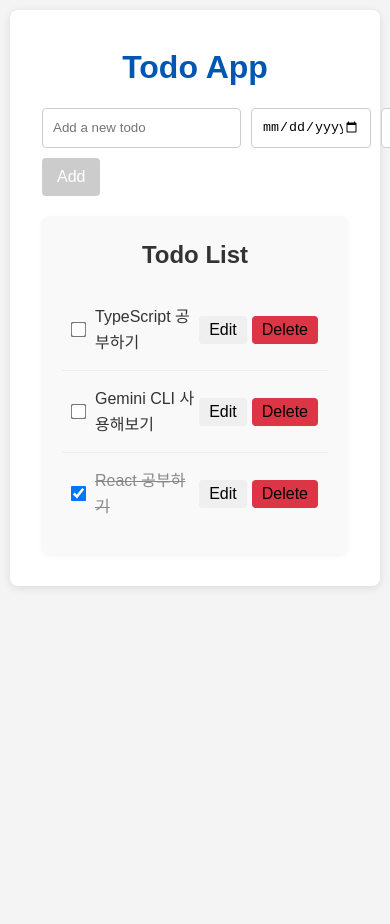
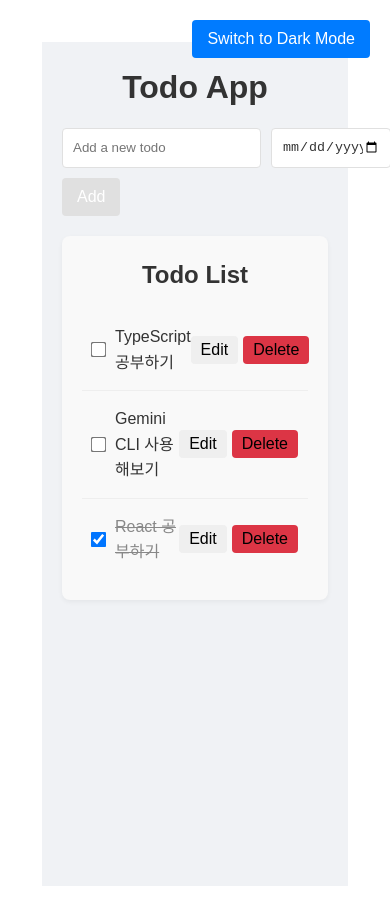
Before and after one commit to jaegap-tech/todolist-app, a React (Vite) app in the folder todolist-app/: page / in a window 390 px wide. Shown: the top 924 px of the page. Before the commit the page ends 844 px from the top, so only its background shows below. Built offline with nearby package versions, Linux system fonts and the light colour scheme.

Commit message:
feat: 다크 모드 및 사용자 지정 테마 지원
- 테마 정의 및 컨텍스트 구현

- 앱에 테마 공급자 및 전환 UI 통합

- 컴포넌트 스타일을 테마 변수 사용으로 전환

- 테마 기본 설정 저장을 위한 로컬 스토리지 통합

```diff
--- a/todolist-app/src/App.tsx
+++ b/todolist-app/src/App.tsx
@@ -2,16 +2,57 @@ import AddTodoForm from './components/AddTodoForm';
 import TodoList from './components/TodoList';
 import './App.css';
 import { useTodos } from './hooks/useTodos'; // Import useTodos
+import { ThemeProvider, useTheme } from './contexts/ThemeContext'; // Import ThemeProvider and useTheme
+import styled from 'styled-components'; // Import styled-components
+import type { ThemeName } from './styles/themes'; // Import ThemeName as a type
 
-function App() {
+const AppContainer = styled.div`
+  background-color: ${({ theme }) => theme.background};
+  color: ${({ theme }) => theme.text};
+  min-height: 100vh;
+  padding: 20px;
+`;
+
+const ThemeToggleButton = styled.button`
+  position: absolute;
+  top: 20px;
+  right: 20px;
+  padding: 10px 15px;
+  background-color: ${({ theme }) => theme.primary};
+  color: white;
+  border: none;
+  border-radius: 4px;
+  cursor: pointer;
+  &:hover {
+    background-color: ${({ theme }) => theme.primaryHover};
+  }
+`;
+
+function AppContent() { // Renamed App to AppContent to use useTheme hook
   const { todos, addTodo, deleteTodo, toggleTodo, updateTodo } = useTodos(); // Use the custom hook
+  const { themeName, setTheme } = useTheme(); // Use the useTheme hook
+
+  const handleToggleTheme = () => {
+    setTheme(themeName === 'light' ? 'dark' : 'light');
+  };
 
   return (
-    <>
+    <AppContainer>
+      <ThemeToggleButton onClick={handleToggleTheme}>
+        Switch to {themeName === 'light' ? 'Dark' : 'Light'} Mode
+      </ThemeToggleButton>
       <h1>Todo App</h1>
       <AddTodoForm onAddTodo={addTodo} /> {/* Pass addTodo as a prop */}
       <TodoList todos={todos} onDelete={deleteTodo} onToggle={toggleTodo} onUpdate={updateTodo} /> {/* Pass todos, deleteTodo, toggleTodo, and updateTodo as props */}
-    </>
+    </AppContainer>
+  );
+}
+
+function App() {
+  return (
+    <ThemeProvider>
+      <AppContent /> {/* Render AppContent inside ThemeProvider */}
+    </ThemeProvider>
   );
 }
 
--- a/todolist-app/src/components/AddTodoForm.tsx
+++ b/todolist-app/src/components/AddTodoForm.tsx
@@ -22,8 +22,10 @@ const InputContainer = styled.div`
 const Input = styled.input<{ $hasError?: boolean }>`
   flex-grow: 1;
   padding: 10px;
-  border: 1px solid ${({ $hasError }) => ($hasError ? 'red' : '#ccc')};
+  border: 1px solid ${({ $hasError, theme }) => ($hasError ? theme.error : theme.border)}; // Use theme.error and theme.border
   border-radius: 4px;
+  background-color: ${({ theme }) => theme.cardBackground}; // Use theme.cardBackground
+  color: ${({ theme }) => theme.text}; // Use theme.text
 `;
 
 const DateInput = styled(Input)`
@@ -33,18 +35,18 @@ const DateInput = styled(Input)`
 
 const Button = styled.button`
   padding: 10px 15px;
-  background-color: #007bff;
+  background-color: ${({ theme }) => theme.primary}; // Use theme.primary
   color: white;
   border: none;
   border-radius: 4px;
   cursor: pointer;
 
   &:hover {
-    background-color: #0056b3;
+    background-color: ${({ theme }) => theme.primaryHover}; // Use theme.primaryHover
   }
 
   &:disabled {
-    background-color: #ccc;
+    background-color: ${({ theme }) => theme.border}; // Use theme.border
     cursor: not-allowed;
   }
 `;
@@ -125,7 +127,7 @@ const AddTodoForm: React.FC<AddTodoFormProps> = ({ onAddTodo }) => {
           onChange={(e) => setTagsInput(e.target.value)}
         />
       </InputContainer>
-      {hasError && <span id="add-todo-error" style={{ color: 'red', fontSize: '0.8em' }}>Todo cannot be empty</span>}
+      {hasError && <span id="add-todo-error" style={{ color: 'red', fontSize: '0.8em' }}>Todo cannot be empty</span>} {/* Use theme.error for color */}
       <Button type="submit" aria-label="Add todo" disabled={isInputEmpty}>Add</Button>
     </Form>
   );
--- a/todolist-app/src/components/EditTodoForm.tsx
+++ b/todolist-app/src/components/EditTodoForm.tsx
@@ -19,8 +19,10 @@ const Form = styled.form`
 const Input = styled.input<{ $hasError?: boolean }>`
   flex-grow: 1;
   padding: 10px;
-  border: 1px solid ${({ $hasError }) => ($hasError ? 'red' : '#ccc')};
+  border: 1px solid ${({ $hasError, theme }) => ($hasError ? theme.error : theme.border)}; // Use theme.error and theme.border
   border-radius: 4px;
+  background-color: ${({ theme }) => theme.cardBackground}; // Use theme.cardBackground
+  color: ${({ theme }) => theme.text}; // Use theme.text
 `;
 
 const DateInput = styled(Input)`
@@ -30,14 +32,14 @@ const DateInput = styled(Input)`
 
 const Button = styled.button`
   padding: 10px 15px;
-  background-color: #007bff;
+  background-color: ${({ theme }) => theme.primary}; // Use theme.primary
   color: white;
   border: none;
   border-radius: 4px;
   cursor: pointer;
 
   &:hover {
-    background-color: #0056b3;
+    background-color: ${({ theme }) => theme.primaryHover}; // Use theme.primaryHover
   }
 `;
 
@@ -123,7 +125,7 @@ const EditTodoForm: React.FC<EditTodoFormProps> = ({ todo, onSave, onCancel }) =
         onChange={(e) => setTagsInput(e.target.value)}
         onKeyDown={handleKeyDown}
       />
-      {hasError && <span id={`edit-todo-error-${todo.id}`} style={{ color: 'red', fontSize: '0.8em' }}>Todo cannot be empty</span>}
+      {hasError && <span id={`edit-todo-error-${todo.id}`} style={{ color: 'red', fontSize: '0.8em' }}>Todo cannot be empty</span>} {/* Use theme.error for color */}
       <Button type="submit" aria-label={`Save changes for todo ${todo.id}`}>Save</Button>
     </Form>
   );
--- a/todolist-app/src/components/TodoItem.tsx
+++ b/todolist-app/src/components/TodoItem.tsx
@@ -29,13 +29,13 @@ const TodoTextContainer = styled.div`
 
 const TodoText = styled.span<{ $completed: boolean }>`
   text-decoration: ${({ $completed }) => ($completed ? 'line-through' : 'none')};
-  color: ${({ $completed }) => ($completed ? '#888' : '#333')};
+  color: ${({ $completed, theme }) => ($completed ? theme.completedText : theme.text)}; // Use theme.completedText and theme.text
 `;
 
 const DueDate = styled.span`
   display: block;
   font-size: 0.8em;
-  color: #666;
+  color: ${({ theme }) => theme.secondaryText}; // Use theme.secondaryText
   margin-top: 4px;
 `;
 
@@ -47,8 +47,8 @@ const TagContainer = styled.div`
 `;
 
 const Tag = styled.span`
-  background-color: #e0e0e0;
-  color: #555;
+  background-color: ${({ theme }) => theme.tagBackground}; // Use theme.tagBackground
+  color: ${({ theme }) => theme.tagText}; // Use theme.tagText
   padding: 3px 8px;
   border-radius: 4px;
   font-size: 0.7em;
@@ -69,13 +69,13 @@ const Button = styled.button`
   transition: background-color 0.2s ease;
 
   &:hover {
-    background-color: #007bff;
+    background-color: ${({ theme }) => theme.primaryHover}; // Use theme.primaryHover
   }
 
   &.delete-button {
-    background-color: #dc3545;
+    background-color: ${({ theme }) => theme.danger}; // Use theme.danger
     &:hover {
-      background-color: #c82333;
+      background-color: ${({ theme }) => theme.dangerHover}; // Use theme.dangerHover
     }
   }
 `;
--- /dev/null
+++ b/todolist-app/src/contexts/ThemeContext.tsx
@@ -0,0 +1,48 @@
+import React, { createContext, useState, useContext, ReactNode, useEffect } from 'react';
+import { ThemeProvider as StyledThemeProvider } from 'styled-components';
+import { themes } from '../styles/themes';
+import type { Theme, ThemeName } from '../styles/themes'; // Import Theme and ThemeName as types
+import { loadFromLocalStorage, saveToLocalStorage } from '../services/localStorage';
+
+interface ThemeContextType {
+  currentTheme: Theme;
+  themeName: ThemeName;
+  setTheme: (name: ThemeName) => void;
+}
+
+const ThemeContext = createContext<ThemeContextType | undefined>(undefined);
+
+const THEME_STORAGE_KEY = 'themePreference';
+
+export const ThemeProvider: React.FC<{ children: ReactNode }> = ({ children }) => {
+  const [themeName, setThemeName] = useState<ThemeName>(() => {
+    const storedTheme = loadFromLocalStorage<ThemeName>(THEME_STORAGE_KEY);
+    return storedTheme || 'light'; // Default to light theme
+  });
+
+  useEffect(() => {
+    saveToLocalStorage(THEME_STORAGE_KEY, themeName);
+  }, [themeName]);
+
+  const currentTheme = themes[themeName];
+
+  const setTheme = (name: ThemeName) => {
+    setThemeName(name);
+  };
+
+  return (
+    <ThemeContext.Provider value={{ currentTheme, themeName, setTheme }}>
+      <StyledThemeProvider theme={currentTheme}>
+        {children}
+      </StyledThemeProvider>
+    </ThemeContext.Provider>
+  );
+};
+
+export const useTheme = () => {
+  const context = useContext(ThemeContext);
+  if (context === undefined) {
+    throw new Error('useTheme must be used within a ThemeProvider');
+  }
+  return context;
+};
--- a/todolist-app/src/styles/global.css
+++ b/todolist-app/src/styles/global.css
@@ -8,8 +8,6 @@
 body {
   font-family: 'Arial', sans-serif;
   line-height: 1.6;
-  background-color: #f4f4f4;
-  color: #333;
   display: flex;
   justify-content: center;
   align-items: flex-start; /* Align to top */
@@ -20,10 +18,6 @@ body {
 #root {
   width: 100%;
   max-width: 600px; /* Max width for the app container */
-  background-color: #fff;
-  padding: 30px;
-  border-radius: 8px;
-  box-shadow: 0 2px 10px rgba(0, 0, 0, 0.1);
 }
 
 /* Mobile adjustments */
@@ -31,14 +25,9 @@ body {
   body {
     padding: 10px; /* Reduce body padding on small screens */
   }
-
-  #root {
-    padding: 15px; /* Reduce root padding on small screens */
-  }
 }
 
 h1, h2 {
-  color: #0056b3;
   margin-bottom: 15px;
 }
 
--- /dev/null
+++ b/todolist-app/src/styles/themes.ts
@@ -0,0 +1,44 @@
+export const lightTheme = {
+  background: '#f0f2f5',
+  cardBackground: '#ffffff',
+  text: '#333333',
+  secondaryText: '#666666',
+  border: '#e0e0e0',
+  primary: '#007bff',
+  primaryHover: '#0056b3',
+  danger: '#dc3545',
+  dangerHover: '#c82333',
+  checkbox: '#007bff',
+  completedText: '#888',
+  error: 'red',
+  emptyState: '#888',
+  tagBackground: '#e0e0e0',
+  tagText: '#555',
+};
+
+export const darkTheme = {
+  background: '#1a1a1a',
+  cardBackground: '#2c2c2c',
+  text: '#f5f5f5',
+  secondaryText: '#bbbbbb',
+  border: '#444444',
+  primary: '#61dafb',
+  primaryHover: '#21a1f1',
+  danger: '#ff6b6b',
+  dangerHover: '#ee5253',
+  checkbox: '#61dafb',
+  completedText: '#999',
+  error: '#ff6b6b',
+  emptyState: '#bbbbbb',
+  tagBackground: '#444444',
+  tagText: '#f5f5f5',
+};
+
+export type Theme = typeof lightTheme;
+
+export const themes = {
+  light: lightTheme,
+  dark: darkTheme,
+};
+
+export type ThemeName = keyof typeof themes;
```
Also changed, not shown: 1 other file (tests, documents, lock files or other folders).
